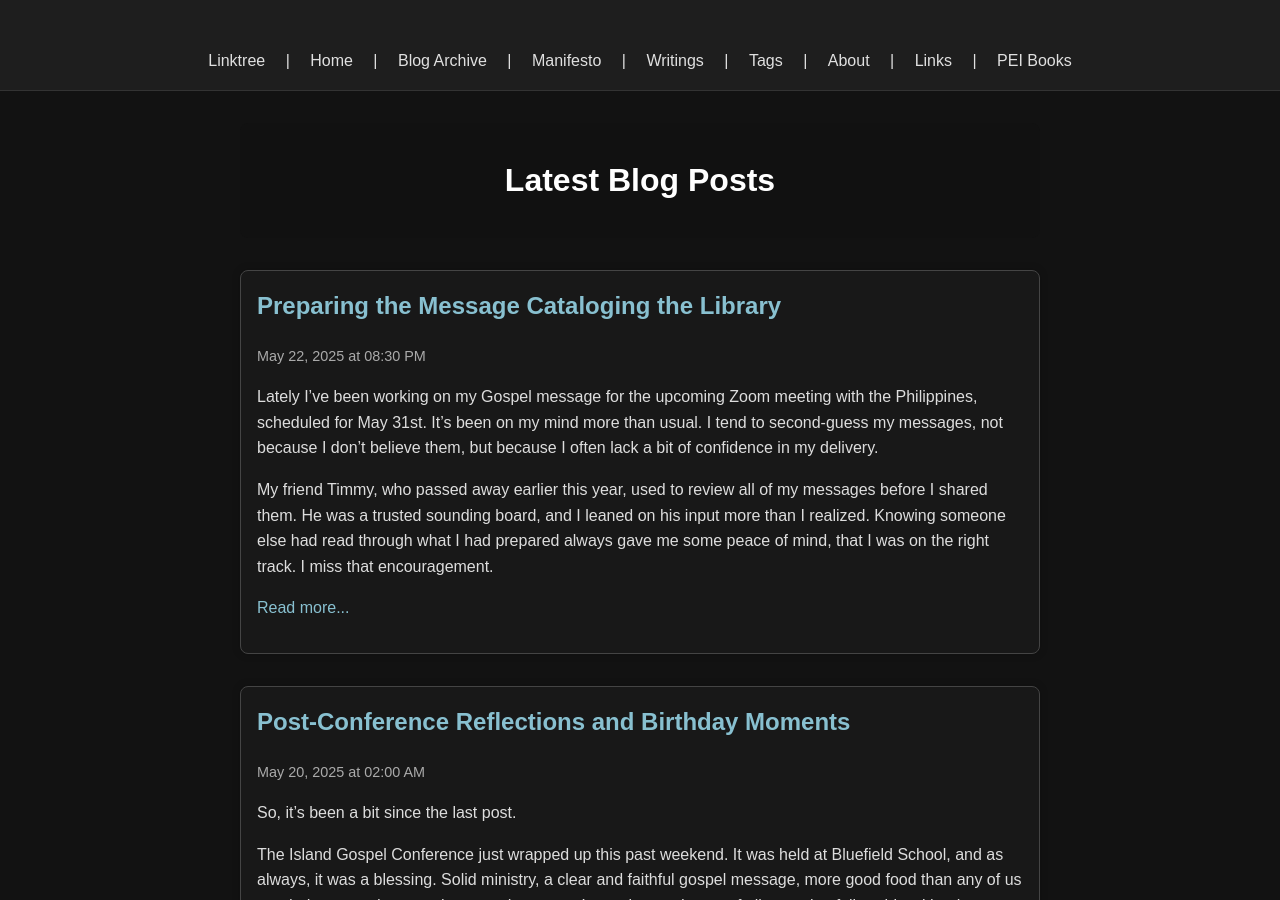
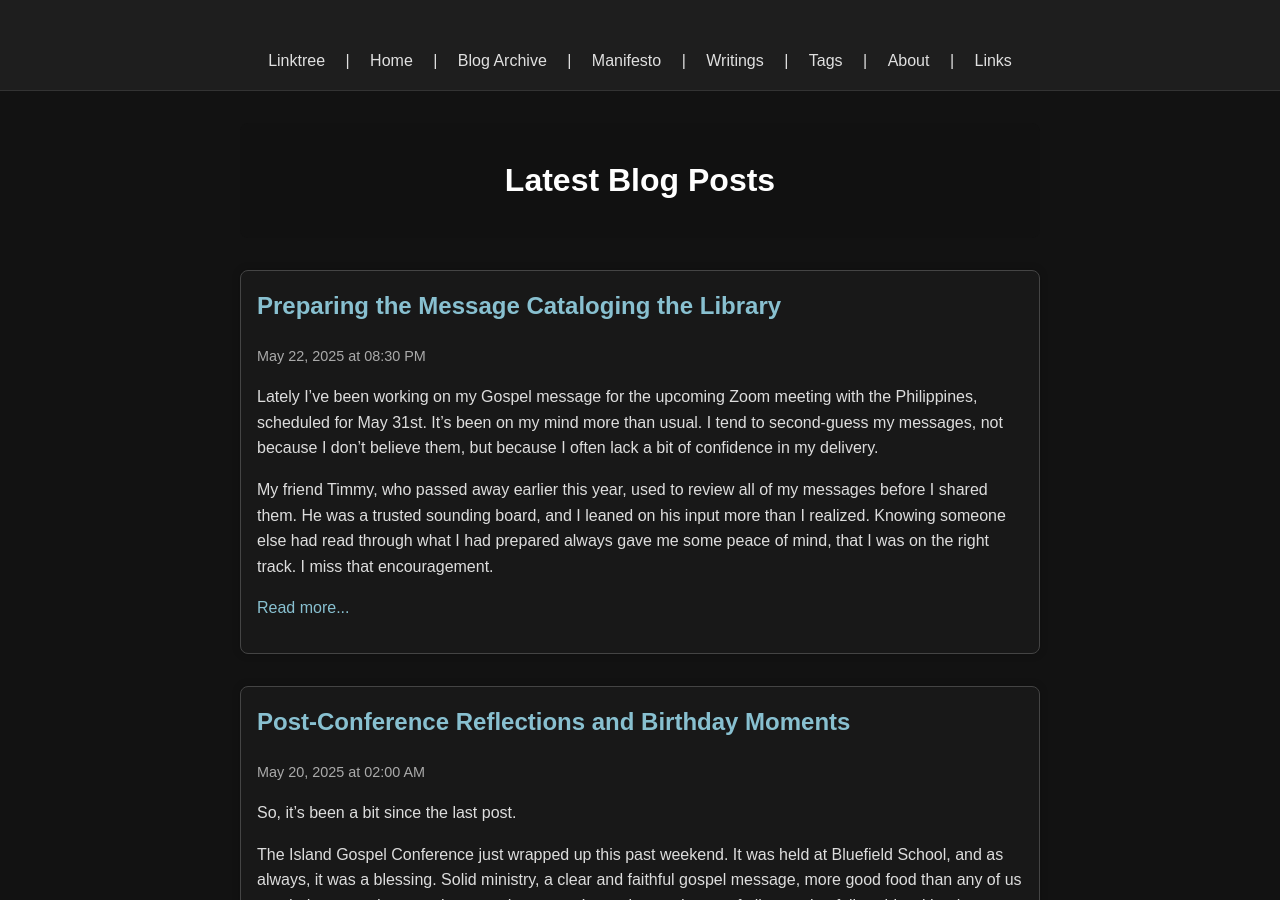
Before and after one commit to Atrion/atrion-blog, a Jekyll site: the page built from index.md, in a window 1280 px wide and 900 px high. Built offline with Jekyll 4.4.1, drawn with Linux system fonts in a browser that asks for light colours.

Commit message:
Update default.html

```diff
--- a/_layouts/default.html
+++ b/_layouts/default.html
@@ -18,8 +18,7 @@
       <a href="/blog/writings">Writings</a> |
       <a href="/blog/tags">Tags</a> |
       <a href="/blog/about">About</a> |
-      <a href="/blog/links">Links</a> |
-      <a href="/blog/peibooks">PEI Books</a>
+      <a href="/blog/links">Links</a>
     </nav>
 
 
```
